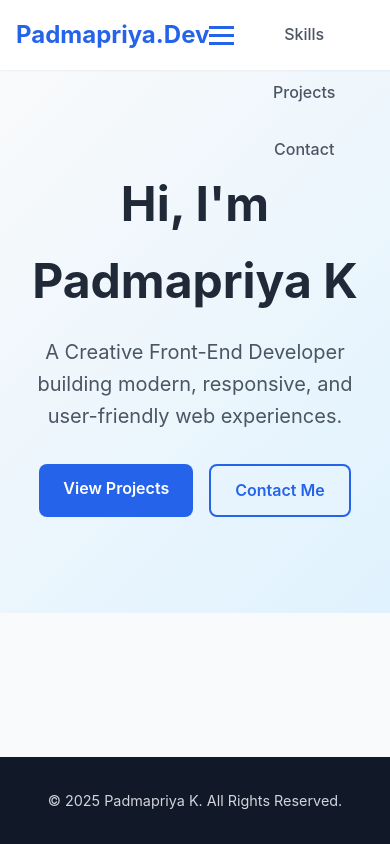
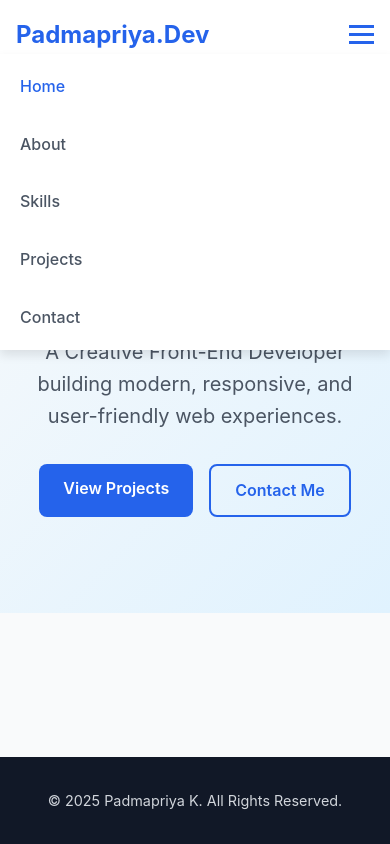
Before and after one commit to padmapriyak-0506/Padmapriya.github.io, a plain HTML site: page index.html in a window 390 px wide. Both pictures are taken after a click on the button 361 px from the left and 34 px from the top of the page. Drawn offline with Linux system fonts and the light colour scheme.

Commit message:
Add files via upload

```diff
--- a/css/style.css
+++ b/css/style.css
@@ -489,12 +489,23 @@ section {
         display: flex; /* Show the button on mobile */
     }
 
+    .navbar {
+    display: flex;
+    justify-content: space-between; /* Pushes logo left, menu right */
+    align-items: center;
+    position: relative; /* Essential for dropdown positioning */
+  }
+
     .nav-links {
-        display: none; /* Hide the links by default on mobile */
-        width: 100%;
-        flex-direction: column;
-        text-align: center;
-        padding: 20px 0;
+    display: none; /* Hides the links initially */
+    flex-direction: column;
+    position: absolute;
+    top: 100%; /* Sits exactly below the header */
+    left: 0;
+    width: 100%;
+    background: #fff;
+    padding: 20px;
+    box-shadow: 0 5px 10px rgba(0,0,0,0.1);
     }
 
     /* This class will be added by JavaScript when you click the button */
```
